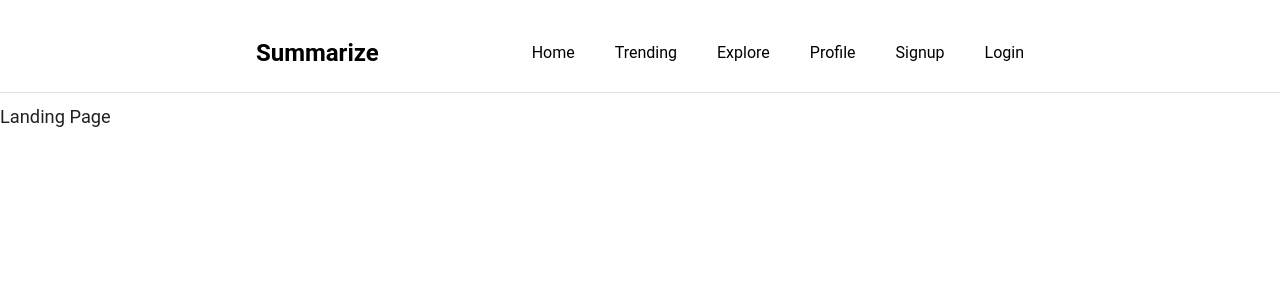
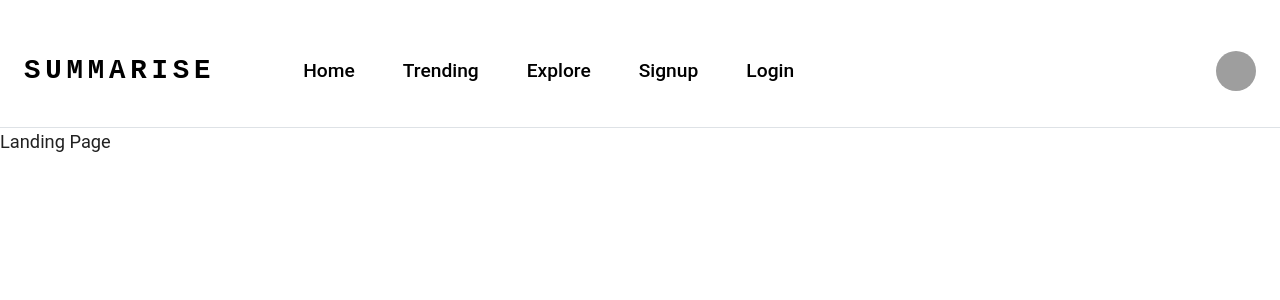
Before and after one commit to lokeshh321/miniDigest, a React (Vite) app: page / in a window 1280 px wide. Shown: the top 300 px of the page. Built offline with nearby package versions, Linux system fonts and the light colour scheme; grey boxes are pictures that could not be loaded.

Commit message:
feat: updated nav routing

```diff
--- a/src/components/nav/Nav.css
+++ /dev/null
@@ -1,54 +0,0 @@
-/* Center the navbar content horizontally and set its background color */
-.navbar {
-  display: flex;
-  align-items: center;
-  background-color: #ffffff; /* Set your desired background color */
-  color: black; /* Text color */
-  padding: 15px 0 5px 0;
-  margin-bottom: 10px;
-  margin-top: 20px;
-  white-space: nowrap; /* Prevent text from wrapping */
-  overflow-x: auto; /* Add a horizontal scrollbar if necessary */
-  border-bottom: 1px solid #dee2e6; /* Add a thin grey line at the bottom */
-}
-
-/* Style the logo */
-.logo {
-  font-size: 24px; /* Adjust the font size as needed */
-  font-weight: bold;
-  margin-left: 20%; /* Add a margin to move the logo slightly to the left */
-  margin-bottom: 1rem;
-}
-
-/* Style the navigation links */
-.nav-links {
-  font-size: 1rem;
-  list-style: none;
-  display: flex;
-  gap: 40px; /* Adjust the gap between links as needed */
-  margin-right: 20%; /* Add margin to separate the logo from links */
-}
-
-/* Style the links */
-.nav-links a {
-  text-decoration: none;
-  color: inherit;
-  position: relative; /* To position the underline */
-}
-
-/* Add an underline on hover */
-.nav-links a::before {
-  content: "";
-  position: absolute;
-  width: 0;
-  height: 2px; /* Set your desired underline height */
-  bottom: -10px;
-  left: 50%; /* Start from the center */
-  transform: translateX(-50%); /* Center the underline */
-  background-color: black; /* Set the underline color */
-  transition: width 0.3s ease; /* Add a transition for animation */
-}
-
-.nav-links a:hover::before {
-  width: 100%; /* Expand the underline to 100% width on hover */
-}
--- a/src/components/nav/Nav.jsx
+++ b/src/components/nav/Nav.jsx
@@ -1,24 +1,237 @@
-import './Nav.css'; // Import the CSS file
-
+import MenuIcon from '@mui/icons-material/Menu';
+import { Container } from '@mui/material';
+import AppBar from '@mui/material/AppBar';
+import Avatar from '@mui/material/Avatar';
+import Box from '@mui/material/Box';
+import Button from '@mui/material/Button';
+import IconButton from '@mui/material/IconButton';
+import Menu from '@mui/material/Menu';
+import MenuItem from '@mui/material/MenuItem';
+import Toolbar from '@mui/material/Toolbar';
+import Tooltip from '@mui/material/Tooltip';
+import Typography from '@mui/material/Typography';
 import React from 'react';
 import { Link } from 'react-router-dom';
 
+const pages = [
+  {
+    name: 'Home',
+    href: 'home/',
+  },
+  {
+    name: 'Trending',
+    href: 'trending/',
+  },
+  {
+    name: 'Explore',
+    href: 'explore/',
+  },
+  {
+    name: 'Signup',
+    href: 'signup/',
+  },
+  {
+    name: 'Login',
+    href: 'login/',
+  },
+];
+
 export default function Nav() {
+  const [anchorElNav, setAnchorElNav] = React.useState(null);
+  const [anchorElUser, setAnchorElUser] = React.useState(null);
+
+  const handleOpenNavMenu = (event) => {
+    setAnchorElNav(event.currentTarget);
+  };
+  const handleOpenUserMenu = (event) => {
+    setAnchorElUser(event.currentTarget);
+  };
+
+  const handleCloseNavMenu = () => {
+    setAnchorElNav(null);
+  };
+
+  const handleCloseUserMenu = () => {
+    setAnchorElUser(null);
+  };
+
   return (
-    <div className="navbar flex-nowrap">
-      <div className="logo">
-        <Link to="/" style={{ textDecoration: 'none', color: 'black' }}>
-          Summarize
-        </Link>
-      </div>
-      <ul className="nav-links">
-        <Link to="/home">Home</Link>
-        <Link to="/trending">Trending</Link>
-        <Link to="/explore">Explore</Link>
-        <Link to="/profile">Profile</Link>
-        <Link to="/signup">Signup</Link>
-        <Link to="/login">Login</Link>
-      </ul>
-    </div>
+    <AppBar
+      color="transparent"
+      position="static"
+      sx={{
+        boxShadow: 'none',
+        borderBottom: '1px solid #dee2e6',
+        height: '6rem',
+        marginTop: '2rem',
+      }}
+    >
+      <Container maxWidth="xl">
+        <Toolbar disableGutters>
+          <Typography
+            variant="h5"
+            noWrap
+            component={Link}
+            to="/"
+            sx={{
+              mr: 8,
+              display: { xs: 'none', md: 'flex' },
+              fontFamily: 'monospace',
+              fontWeight: 700,
+              letterSpacing: '.3rem',
+              color: 'black',
+              textDecoration: 'none',
+            }}
+          >
+            SUMMARISE
+          </Typography>
+
+          <Box sx={{ flexGrow: 1, display: { xs: 'flex', md: 'none' } }}>
+            <IconButton
+              size="large"
+              aria-label="account of current user"
+              aria-controls="menu-appbar"
+              aria-haspopup="true"
+              onClick={handleOpenNavMenu}
+              color="black"
+            >
+              <MenuIcon />
+            </IconButton>
+            <Menu
+              id="menu-appbar"
+              anchorEl={anchorElNav}
+              anchorOrigin={{
+                vertical: 'bottom',
+                horizontal: 'left',
+              }}
+              keepMounted
+              transformOrigin={{
+                vertical: 'top',
+                horizontal: 'left',
+              }}
+              open={Boolean(anchorElNav)}
+              onClose={handleCloseNavMenu}
+              sx={{
+                display: { xs: 'block', md: 'none' },
+                color: 'black',
+              }}
+            >
+              {pages.map((page) => (
+                <MenuItem key={page.name} onClick={handleCloseNavMenu}>
+                  <Typography
+                    textAlign="center"
+                    sx={{ color: 'black', textDecoration: 'none' }}
+                    component={Link}
+                    to={page.href}
+                  >
+                    {page.name}
+                  </Typography>
+                </MenuItem>
+              ))}
+            </Menu>
+          </Box>
+          <Typography
+            variant="h5"
+            noWrap
+            component={Link}
+            to="/"
+            sx={{
+              mr: 2,
+              display: { xs: 'flex', md: 'none' },
+              flexGrow: 1,
+              fontFamily: 'monospace',
+              fontWeight: 700,
+              letterSpacing: '.3rem',
+              color: 'inherit',
+              textDecoration: 'none',
+            }}
+          >
+            SUMMARISE
+          </Typography>
+          <Box sx={{ flexGrow: 1, display: { xs: 'none', md: 'flex' } }}>
+            {pages.map((page) => (
+              <Button
+                key={page.name}
+                onClick={handleCloseNavMenu}
+                component={Link}
+                to={page.href}
+                disableRipple
+                sx={{
+                  textTransform: 'none',
+                  fontSize: '1.2rem',
+                  my: 2,
+                  mx: 2,
+                  color: 'black',
+                  '&:before': {
+                    content: '""',
+                    position: 'absolute',
+                    width: 0,
+                    height: 2,
+                    bottom: -1,
+                    left: '50%',
+                    transform: 'translateX(-50%)',
+                    backgroundColor: 'black',
+                    transition: 'width 0.3s ease',
+                  },
+                  '&:hover:before': {
+                    width: '100%',
+                  },
+                }}
+                style={{ backgroundColor: 'transparent' }}
+              >
+                {page.name}
+              </Button>
+            ))}
+          </Box>
+
+          <Box sx={{ flexGrow: 0 }}>
+            <Tooltip title="Open settings">
+              <IconButton onClick={handleOpenUserMenu} sx={{ p: 0 }}>
+                <Avatar alt="Remy Sharp" src="/static/images/avatar/2.jpg" />
+              </IconButton>
+            </Tooltip>
+            <Menu
+              sx={{ mt: '45px' }}
+              id="menu-appbar"
+              anchorEl={anchorElUser}
+              anchorOrigin={{
+                vertical: 'top',
+                horizontal: 'right',
+              }}
+              keepMounted
+              transformOrigin={{
+                vertical: 'top',
+                horizontal: 'right',
+              }}
+              open={Boolean(anchorElUser)}
+              onClose={handleCloseUserMenu}
+            >
+              <MenuItem onClick={handleCloseUserMenu}>
+                <Typography
+                  textAlign="center"
+                  component={Link}
+                  to="/profile"
+                  style={{ textDecoration: 'none' }}
+                  color="black"
+                >
+                  Profile
+                </Typography>
+              </MenuItem>
+              <MenuItem onClick={handleCloseUserMenu}>
+                <Typography
+                  textAlign="center"
+                  component={Link}
+                  to="/"
+                  style={{ textDecoration: 'none' }}
+                  color="black"
+                >
+                  Logout
+                </Typography>
+              </MenuItem>
+            </Menu>
+          </Box>
+        </Toolbar>
+      </Container>
+    </AppBar>
   );
 }
```
Also changed, not shown: src/theme.jsx (indentation only).
